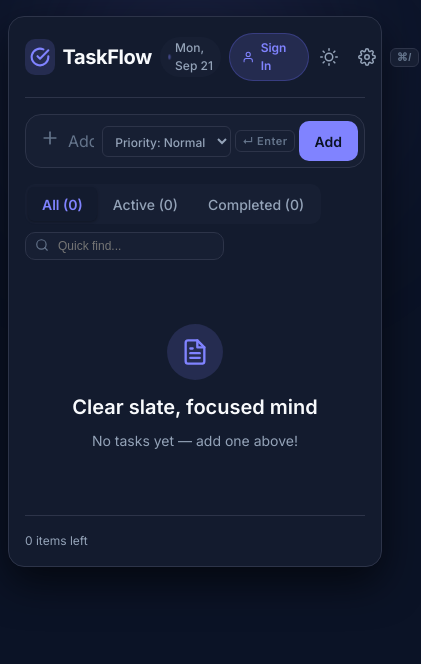
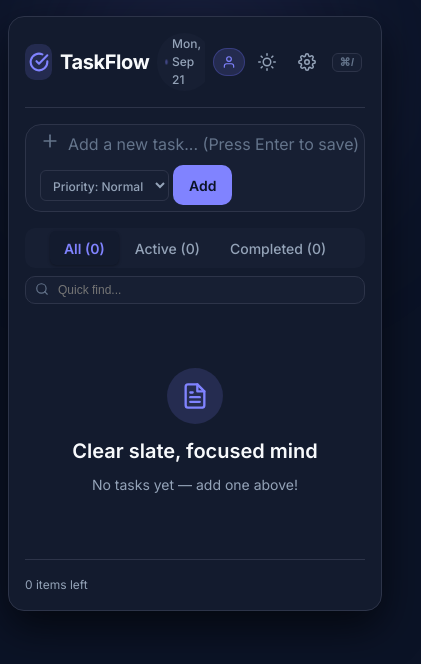
Before and after one commit to Mkata-dev/MyToDoList, a website: page index.html in a window 390 px wide. Shown: the whole page, 421 px wide, since content can reach past the window. Drawn offline with nearby package versions, Linux system fonts and the light colour scheme.

Commit message:
fix: improve mobile responsiveness across app and auth pages
- Collapse Sign In button to icon-only below 400px
- Fix header brand overflow with min-width/flex constraints
- Add flex-wrap to task form so actions wrap on narrow screens
- Prevent iOS keyboard zoom by setting font-size >= 16px on inputs
- Stack filter toolbar vertically on mobile (<=480px)
- Stretch search box to full width on mobile
- Hide date badge on very small screens (<=360px)
- Hide keyboard shortcut hint on mobile
- Auth card: full width with proper padding on small screens

```diff
--- a/css/components.css
+++ b/css/components.css
@@ -34,12 +34,16 @@
   padding-bottom: var(--space-md);
   border-bottom: 1px solid var(--color-border);
   gap: var(--space-sm);
+  min-width: 0;
 }
 
 .app-header__brand {
   display: flex;
   align-items: center;
   gap: var(--space-sm);
+  min-width: 0;
+  flex: 1;
+  overflow: hidden;
 }
 
 .app-header__logo {
@@ -57,6 +61,8 @@
   display: flex;
   align-items: center;
   gap: var(--space-sm);
+  min-width: 0;
+  overflow: hidden;
 }
 
 .app-header__title {
@@ -64,6 +70,7 @@
   font-weight: 700;
   letter-spacing: -0.02em;
   color: var(--color-text);
+  white-space: nowrap;
 }
 
 .app-header__date-badge {
@@ -95,6 +102,7 @@
   display: flex;
   align-items: center;
   gap: var(--space-xs);
+  flex-shrink: 0;
 }
 
 .icon-btn {
@@ -139,6 +147,7 @@
 .task-form {
   display: flex;
   align-items: center;
+  flex-wrap: wrap;
   background: var(--color-surface-subtle);
   border: 1px solid var(--color-border);
   border-radius: var(--radius-lg);
@@ -166,7 +175,9 @@
   font-family: var(--font-family);
   font-size: var(--font-size-md);
   outline: none;
-  min-width: 0;
+  min-width: 120px;
+  /* Prevent iOS auto-zoom on focus (needs >= 16px) */
+  font-size: max(16px, var(--font-size-md));
 }
 
 .task-input::placeholder {
@@ -264,6 +275,26 @@
   flex-wrap: wrap;
 }
 
+@media (max-width: 480px) {
+  .controls-toolbar {
+    flex-direction: column;
+    align-items: stretch;
+  }
+
+  .filter-group {
+    justify-content: center;
+  }
+
+  .search-box {
+    width: 100%;
+    min-width: unset;
+  }
+
+  .search-input {
+    width: 100%;
+  }
+}
+
 .filter-group {
   display: flex;
   align-items: center;
@@ -302,7 +333,7 @@
   position: relative;
   display: flex;
   align-items: center;
-  min-width: 180px;
+  min-width: 140px;
 }
 
 .search-box__icon {
@@ -1443,6 +1474,7 @@
   text-decoration: none;
   cursor: pointer;
   transition: all var(--transition-fast);
+  white-space: nowrap;
 }
 
 .btn-auth-header:hover {
@@ -1451,6 +1483,18 @@
   border-color: var(--color-primary);
   box-shadow: var(--shadow-glow);
   transform: translateY(-1px);
+}
+
+/* On very small screens, collapse Sign In button to icon-only */
+@media (max-width: 400px) {
+  .btn-auth-header {
+    padding: 6px 8px;
+    gap: 0;
+  }
+
+  .btn-auth-header > span {
+    display: none;
+  }
 }
 
 .user-profile-widget {
--- a/css/styles.css
+++ b/css/styles.css
@@ -303,3 +303,17 @@
     margin: var(--space-sm) auto;
   }
 }
+
+/* Hide keyboard shortcut hint on mobile — saves space in the task form */
+@media (max-width: 480px) {
+  .sr-mobile {
+    display: none !important;
+  }
+}
+
+/* On very small screens, hide the date badge to prevent header overflow */
+@media (max-width: 360px) {
+  .app-header__date-badge {
+    display: none;
+  }
+}
```
Also changed, not shown: css/auth.css (+22 -2 lines).
